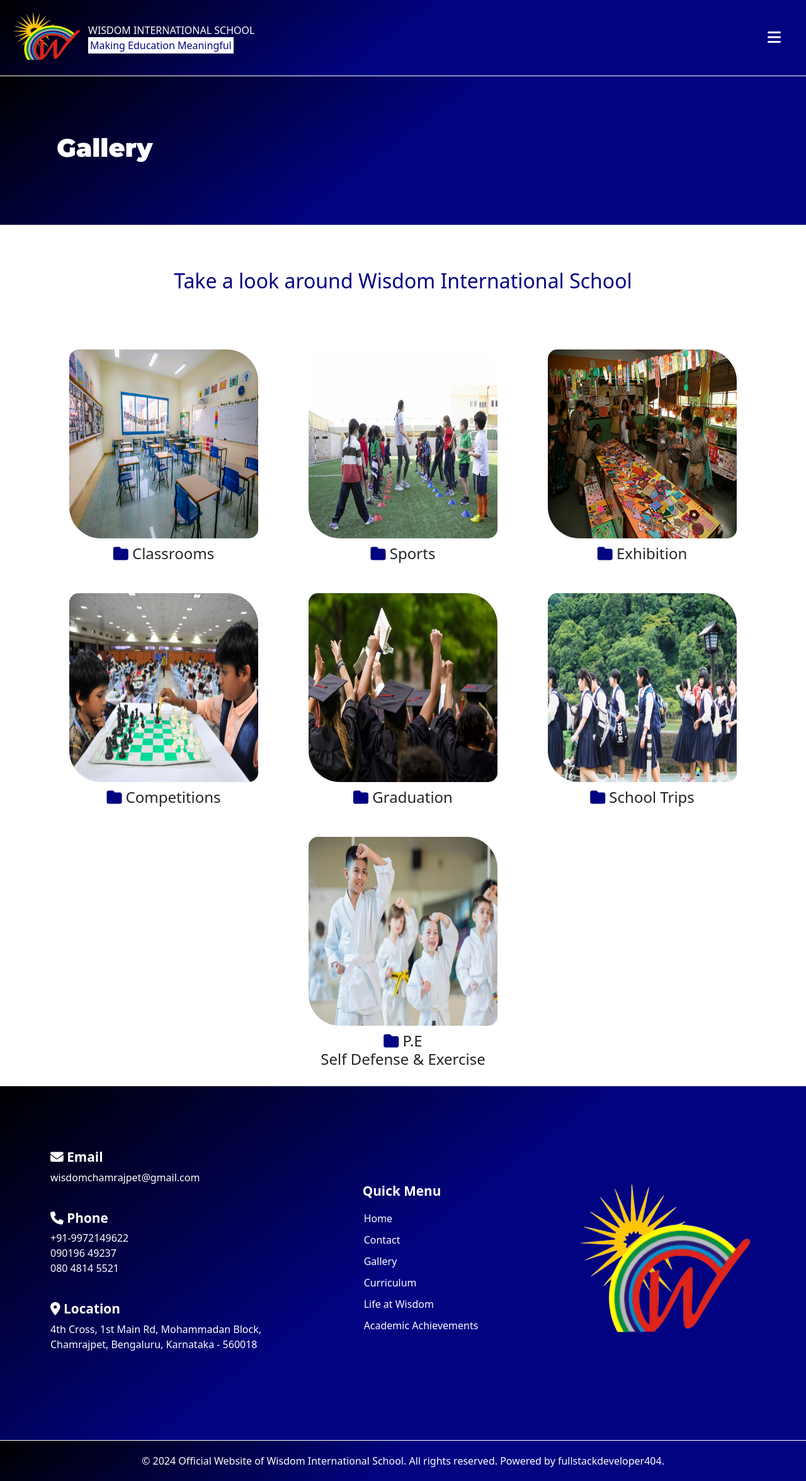
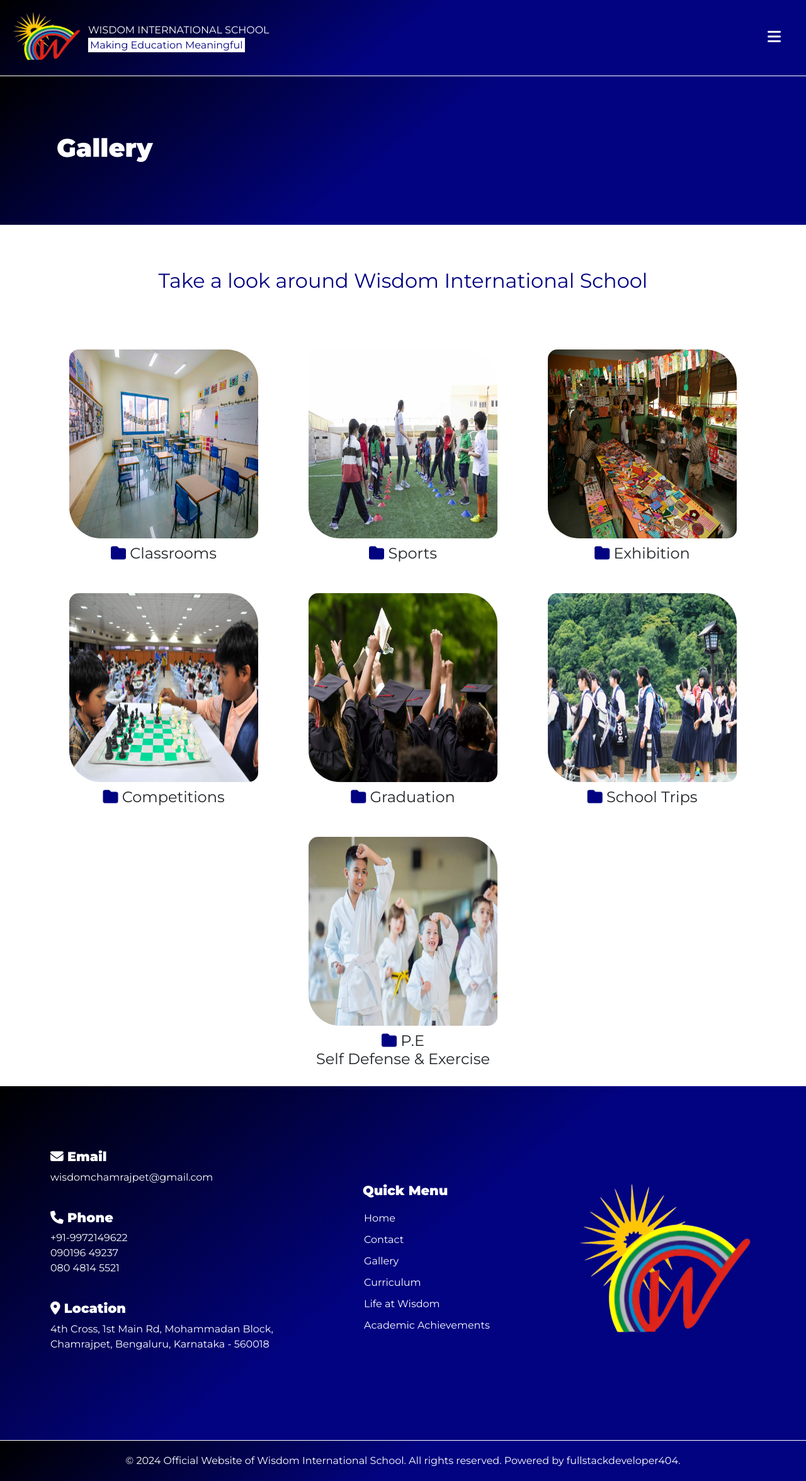
Before and after one commit to fullstack200/WisdomSchool, a Django app: template templates/events.html in a window 1280 px wide. Shown: the whole page at 63% size. Run offline with Django 4.2, Linux system fonts and the light colour scheme; the template is opened without the code that fills it, so the values that code supplies are empty; some libraries are stand-ins or nearby versions.

Commit message:
Project update completed.
Project update completed.

```diff
--- a/static/CSS/base.css
+++ b/static/CSS/base.css
@@ -2,7 +2,11 @@
 @import url('https://fonts.googleapis.com/css2?family=Montserrat:ital,wght@0,400;0,600;0,900;1,900&family=Roboto:wght@300;900&display=swap');
 
 :root {
-    --font: 'Montserrat';
+    --font: 'Roboto';
+}
+
+body{
+    font-family:var(--font);
 }
 
 .reveal {
```
